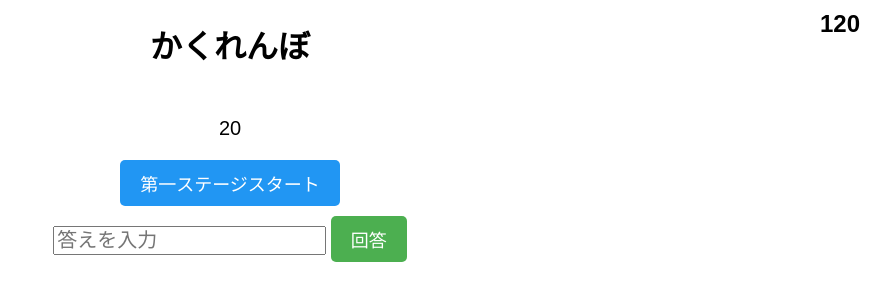
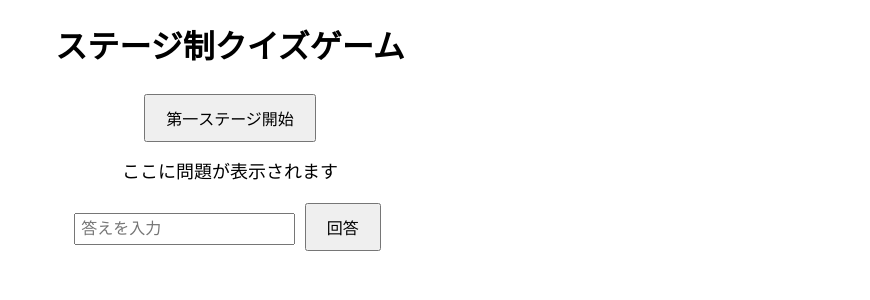
Before and after one commit to Mikaeru104/quiz-zetubou, a website: page index.html in a window 1280 px wide. Shown: the whole page, without its empty margins (410-1280 px from the left). Drawn offline with Linux system fonts and the light colour scheme.

Commit message:
Update index.html

```diff
--- a/index.html
+++ b/index.html
@@ -3,51 +3,45 @@
 <head>
     <meta charset="UTF-8">
     <meta name="viewport" content="width=device-width, initial-scale=1.0">
-    <title>クイズアプリ</title>
+    <title>ステージ制クイズゲーム</title>
     <style>
-        body { font-family: Arial, sans-serif; text-align: center; }
-        #waitingMessage { color: red; font-weight: bold; }
-        #gameTimer { position: fixed; top: 10px; right: 10px; font-size: 24px; font-weight: bold; }
-        #question { margin-top: 50px; font-size: 24px; font-weight: bold; }
-        #timer { font-size: 20px; margin-top: 20px; }
-        #score { font-size: 20px; margin-top: 20px; }
-        #answerInput { font-size: 20px; margin-top: 20px; }
-        #answerBtn, #startBtn, #startBtnStage2, #startBtnStage3 {
-            padding: 10px 20px; font-size: 18px; cursor: pointer;
-            border: none; border-radius: 5px; color: white;
-        }
-        #answerBtn { background-color: #4CAF50; }
-        #startBtn { background-color: #2196F3; display: inline-block; margin-top: 20px; }
-        #startBtnStage2 { background-color: #FF9800; display: none; margin-top: 20px; }
-        #startBtnStage3 { background-color: #9C27B0; display: none; margin-top: 20px; }
+        body { font-family: Arial, sans-serif; text-align: center; margin: 20px; }
+        button { margin: 5px; padding: 10px 20px; font-size: 16px; }
+        #clearBtn { display: none; background-color: orange; color: white; }
+        #startBtnStage2, #startBtnStage3, #startBtnStage4 { display: none; }
+        #answerBtn { margin-top: 10px; }
+        #answerInput { padding: 5px; font-size: 16px; }
+        #question, #timer, #gameTimer, #score, #waitingMessage { margin: 10px 0; font-size: 18px; }
     </style>
 </head>
 <body>
-    <!-- ステージ名（サーバーから更新される） -->
-    <h1>かくれんぼ</h1>
+    <h1>ステージ制クイズゲーム</h1>
 
-    <div id="waitingMessage"></div>
+    <!-- ステージ開始ボタン -->
+    <button id="startBtn">第一ステージ開始</button>
+    <button id="startBtnStage2">第二ステージ開始</button>
+    <button id="startBtnStage3">第三ステージ開始</button>
+    <button id="startBtnStage4">第四ステージ開始</button>
 
-    <div id="gameTimer">120</div>
+    <!-- 問題表示 -->
+    <div id="question">ここに問題が表示されます</div>
 
-    <div id="question"></div>
-    <div id="timer">20</div>
+    <!-- タイマー -->
+    <div id="timer"></div>
+    <div id="gameTimer"></div>
 
-    <!-- 第一ステージ用 -->
-    <button id="startBtn">第一ステージスタート</button>
+    <!-- スコア -->
+    <div id="score"></div>
 
-    <!-- 第二ステージ用（最初は非表示、クリア者だけunlockStage2で表示） -->
-    <button id="startBtnStage2">第二ステージスタート</button>
+    <!-- 回答入力 -->
+    <input type="text" id="answerInput" placeholder="答えを入力">
+    <button id="answerBtn">回答</button>
 
-    <!-- 第三ステージ用（最初は非表示、第二ステージクリア者のみunlockStage3で表示） -->
-    <button id="startBtnStage3">第三ステージスタート</button>
+    <!-- 第四ステージ用クリアボタン -->
+    <button id="clearBtn">ゲームクリア</button>
 
-    <div>
-        <input type="text" id="answerInput" placeholder="答えを入力">
-        <button id="answerBtn">回答</button>
-    </div>
-
-    <div id="score"></div>
+    <!-- 待機・通知メッセージ -->
+    <div id="waitingMessage" style="color:red; font-weight:bold;"></div>
 
     <script src="script.js"></script>
 </body>
```
